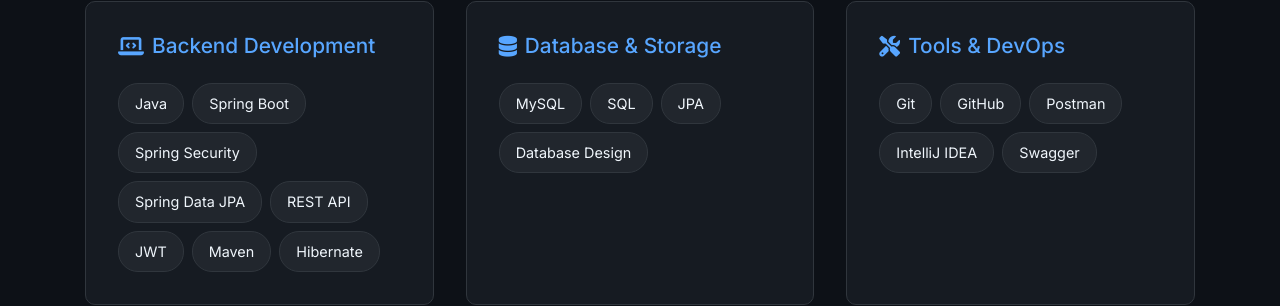
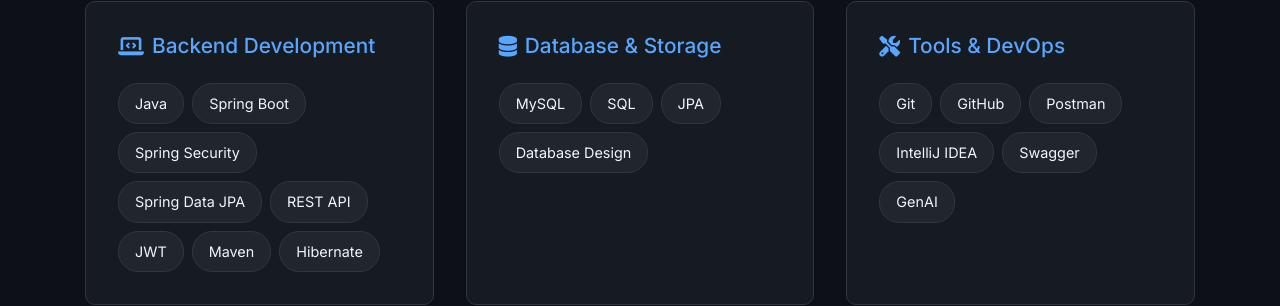
Before and after one commit to omarebid1/portfolio, a plain HTML site: page index.html in a window 1280 px wide. Shown: the part 1930-2236 px from the top of the page. Drawn offline with nearby package versions, Linux system fonts and the light colour scheme.

Commit message:
resume updated

```diff
--- a/index.html
+++ b/index.html
@@ -876,6 +876,7 @@
             <span class="skill-tag">Postman</span>
             <span class="skill-tag">IntelliJ IDEA</span>
             <span class="skill-tag">Swagger</span>
+            <span class="skill-tag">GenAI</span>
           </div>
         </div>
         <div class="skill-category">
```
Also changed, not shown: 1 other file.
